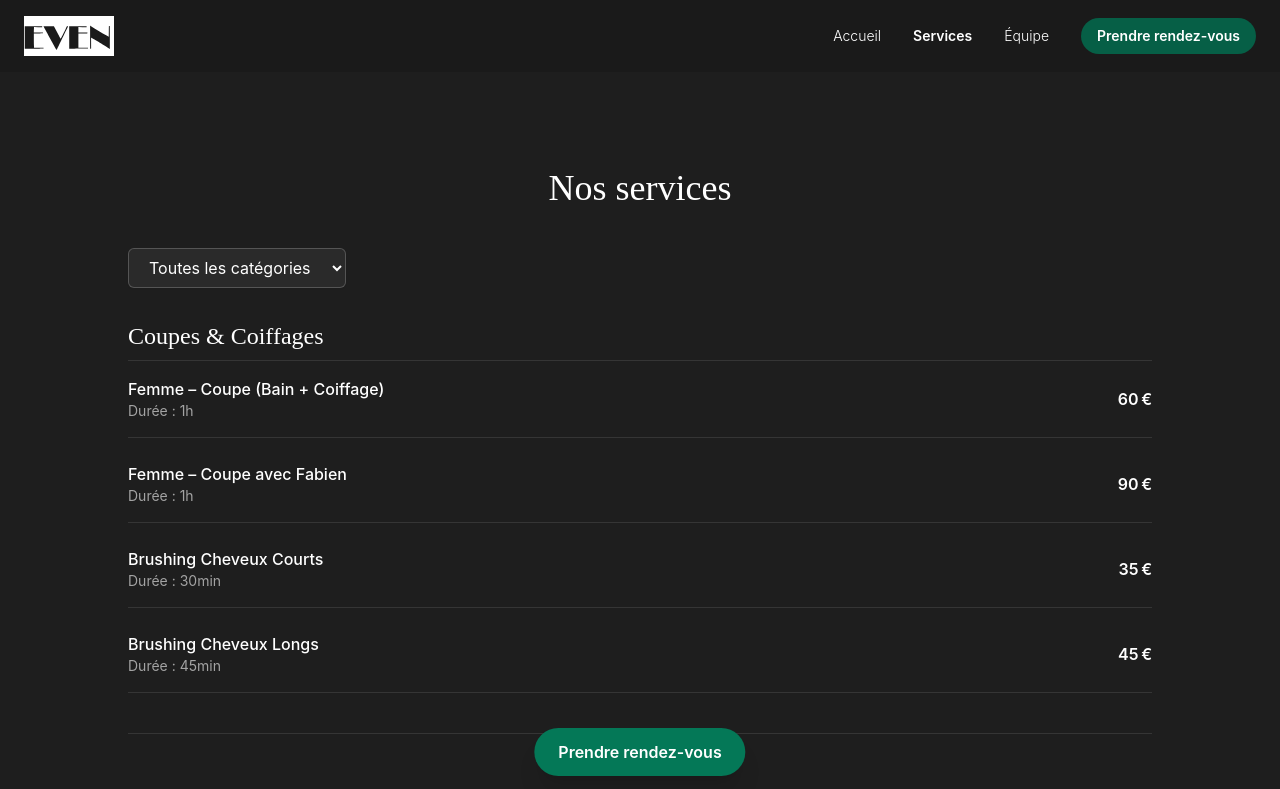
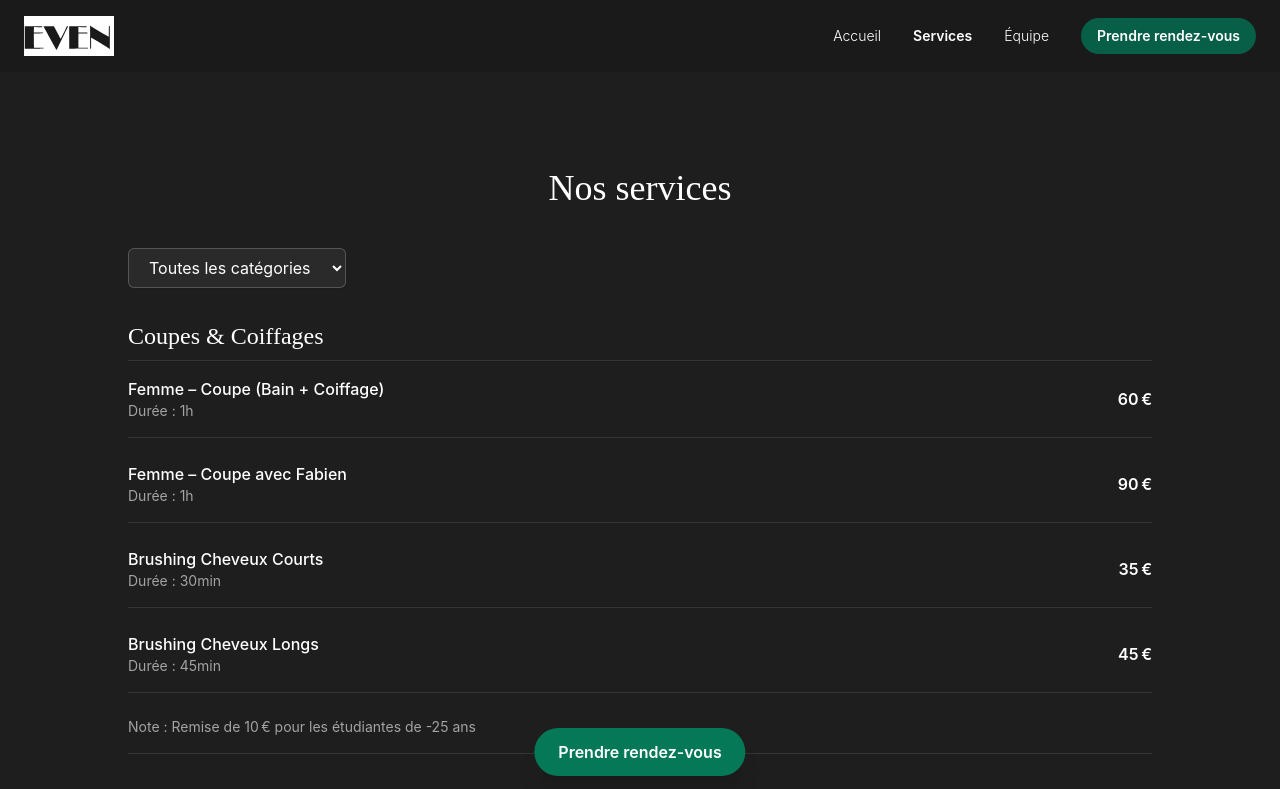
Before and after one commit to XyDisorder/salon-even-website, a React (Vite) app: page /services in a window 1280 px wide. Shown: the top 789 px of the page. Built offline with nearby package versions, Linux system fonts and the light colour scheme.

Commit message:
feat(service): add service duration

```diff
--- a/src/pages/Service.tsx
+++ b/src/pages/Service.tsx
@@ -44,6 +44,9 @@ export default function Services() {
                         {item.duration && (
                           <p className="text-sm text-neutral-400">Durée : {item.duration}</p>
                         )}
+                        { item.note && (
+                          <p className="text-sm text-neutral-400">Note : {item.note}</p>
+                        )}
                       </div>
                       <div className="mt-2 md:mt-0 text-right text-white font-semibold">
                         {item.price}
```
